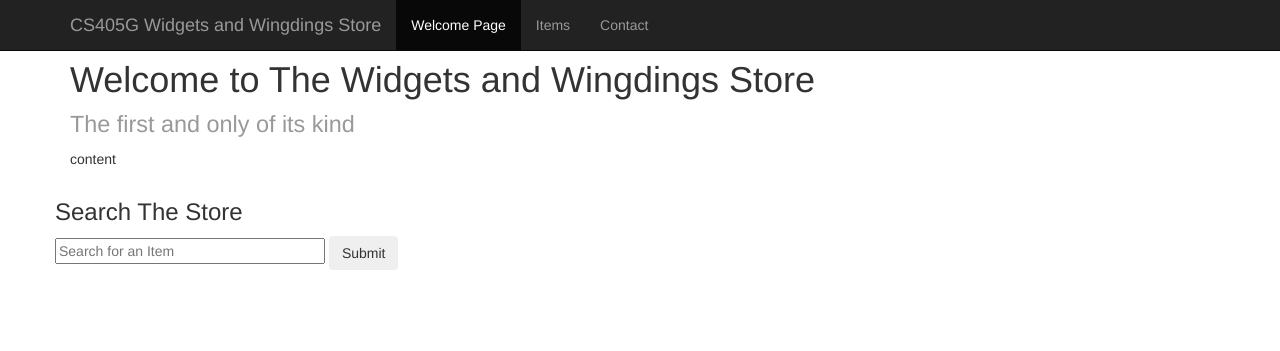
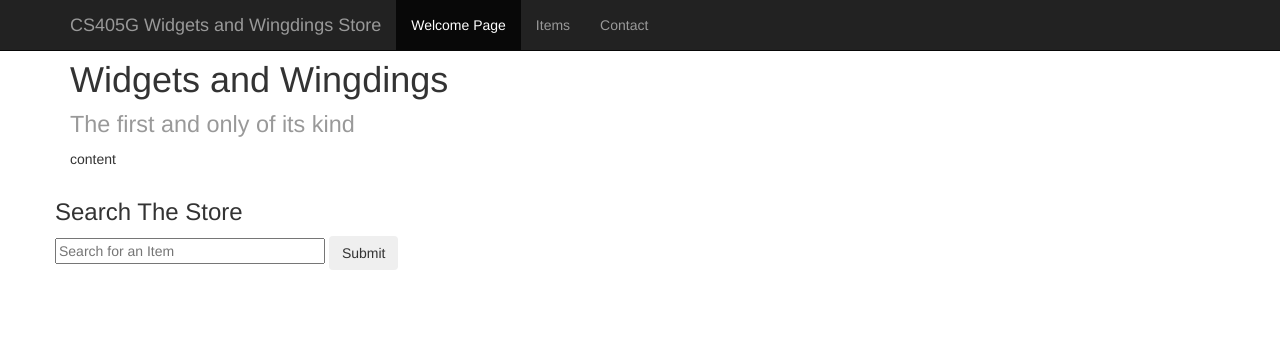
Before and after one commit to sethicis/cs405G_StoreFront, a PHP site: page / in a window 1280 px wide. Shown: the top 351 px of the page. Run offline with PHP 8.4, Linux system fonts and the light colour scheme; some libraries are stand-ins or nearby versions.

Commit message:
fixing css style bugs

```diff
--- a/operations.php
+++ b/operations.php
@@ -28,9 +28,9 @@ function searchBox(){
                 </div>
             </div>
             <div class='row'>
-		<div class='col-lg-12'>
+		<div class='col-lg-12 center-block'>
                     <h1>
-                        Welcome to The Widgets and Wingdings Store<br>
+                        Widgets and Wingdings<br>
                         <small>The first and only of its kind</small>
                     </h1>
                 </div>
```
